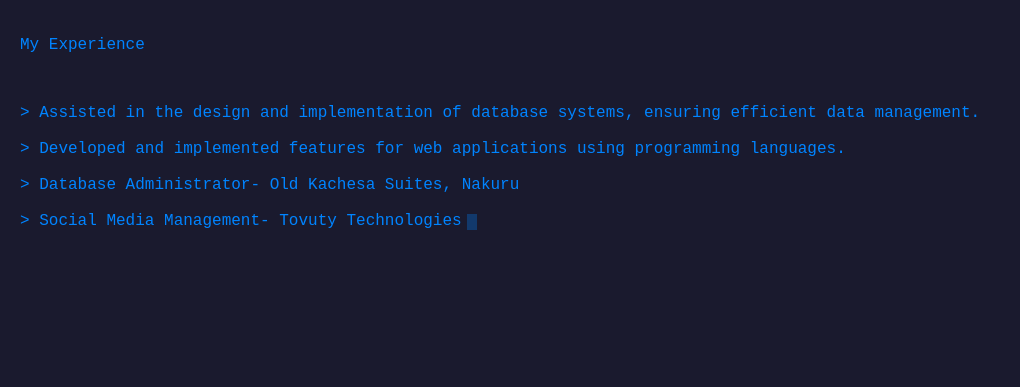
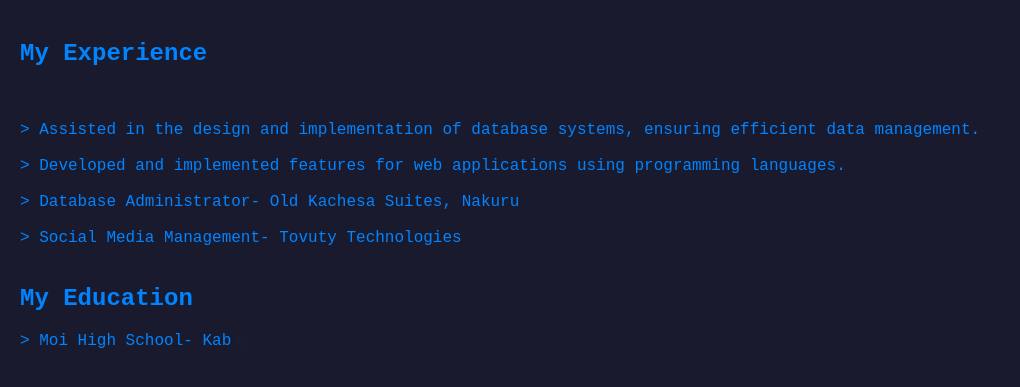
Before and after one commit to johnbarsigo/hunting-bubbly, a Flask app: page /experience in a window 1280 px wide. Shown: the top 387 px of the page, without its empty margins (0-1020 px from the left). Run offline with Flask 3, Linux system fonts and the light colour scheme.

Commit message:
Combined experience & education, fixing resume bug, updated index.html and app.py

```diff
--- a/app.py
+++ b/app.py
@@ -16,9 +16,9 @@
 def about():
     return render_template('about.html')
 
-@app.route('/education')
-def education():
-    return render_template('education.html')
+# @app.route('/education')
+# def education():
+#     return render_template('education.html')
 
 @app.route('/experience')
 def experience():
--- a/templates/education.html
+++ b/templates/education.html
@@ -1,4 +1,4 @@
-<!DOCTYPE html>
+<!-- <!DOCTYPE html>
 <html lang="en">
 <head>
     <meta charset="UTF-8">
@@ -20,4 +20,4 @@
     <script src="{{ url_for('static', filename='terminal.js') }}"></script>
 
 </body>
-</html>
+</html> -->
--- a/templates/experience.html
+++ b/templates/experience.html
@@ -8,7 +8,7 @@
 </head>
 <body>
 
-    <p><span data-typewriter="My Experience"></span></p> <br>
+    <h2><span data-typewriter="My Experience"></span></h2> <br>
 
     <ul>
 
@@ -20,6 +20,16 @@
 
     </ul>
 
+    <h2><span data-typewriter="My Education"></span></h2>
+
+    <ul>
+
+        <li> <span data-typewriter="> Moi High School- Kabarak Grade A-" ></span> </li> <br>
+        <li> <span data-typewriter="> Full Stack Software Engineering- Moringa School" ></span> </li> <br>
+
+    </ul>
+
+
     <script src="{{ url_for('static', filename='terminal.js') }}"></script>
 
 </body>
--- a/templates/index.html
+++ b/templates/index.html
@@ -42,9 +42,9 @@
             <li><a href="{{ url_for('about') }}"> <span data-typewriter="> ABOUT" ></span></a></li>
             <!-- <li><a href="{{ url_for('education') }}"> <span data-typewriter="> CONTACT" ></span></a></li> -->
             <!-- CONTACT should scroll to the contact section -->
-            <li><a href="{{ url_for('experience') }}"> <span data-typewriter="> EXPERIENCE" ></span></a></li>
+            <li><a href="{{ url_for('experience') }}"> <span data-typewriter="> EXPERIENCE & EDUCATION" ></span></a></li>
             <!-- HOME, PROJECTS, ABOUT, CONTACT (maybe not, in the intro) -->
-            <li><a href="{{ url_for('education') }}"> <span data-typewriter="> EDUCATION" ></span></a></li>
+            <!-- <li><a href="{{ url_for('education') }}"> <span data-typewriter="> EDUCATION" ></span></a></li> -->
             <!-- SET URL TO DOWNLOAD CV -->
             <li><a href="{{ url_for('resume') }}"> <span data-typewriter="> VIEW RESUME" ></span></a></li>
 
```
Also changed, not shown: templates/resume.html (+4 -4 lines).
